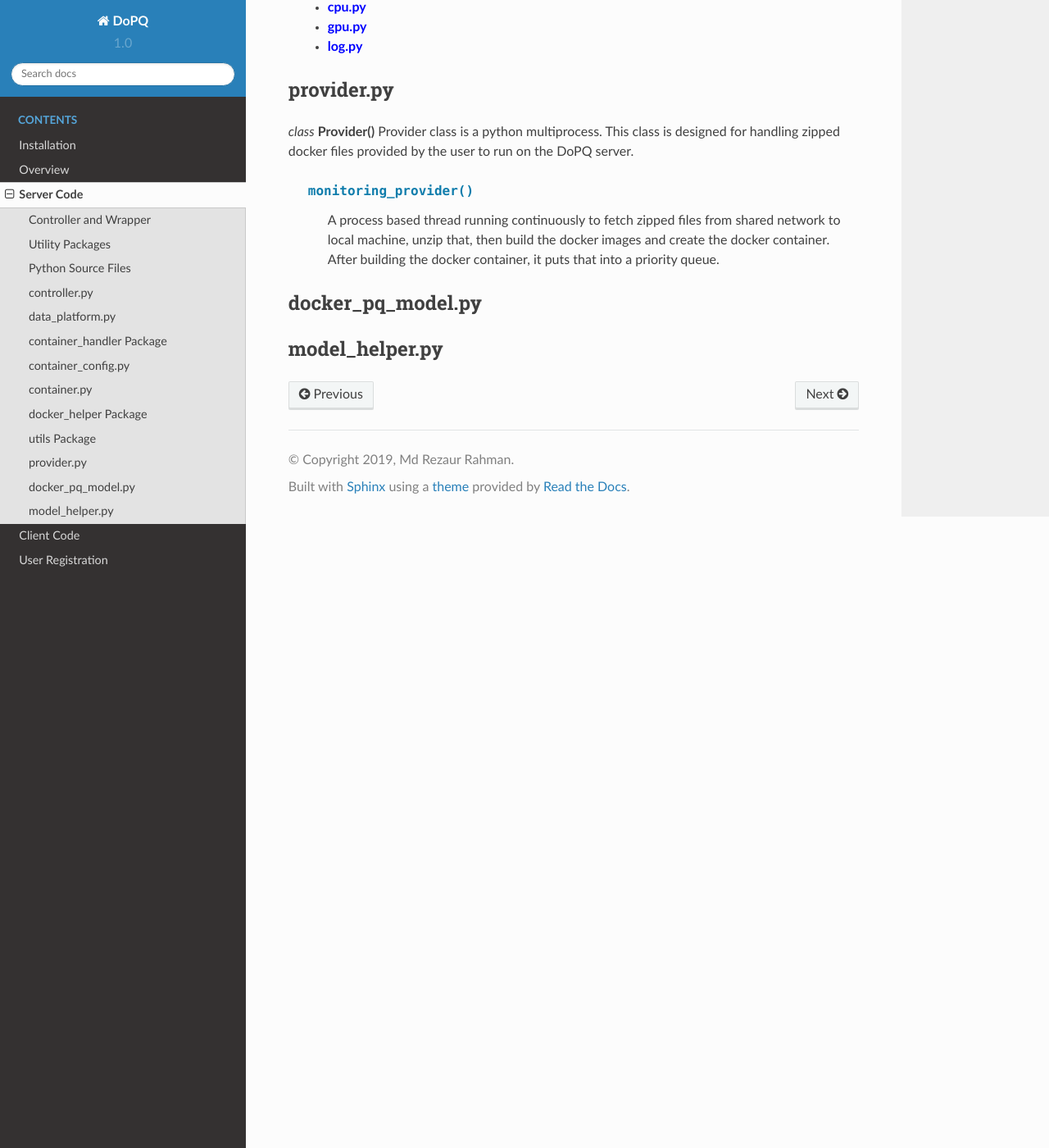
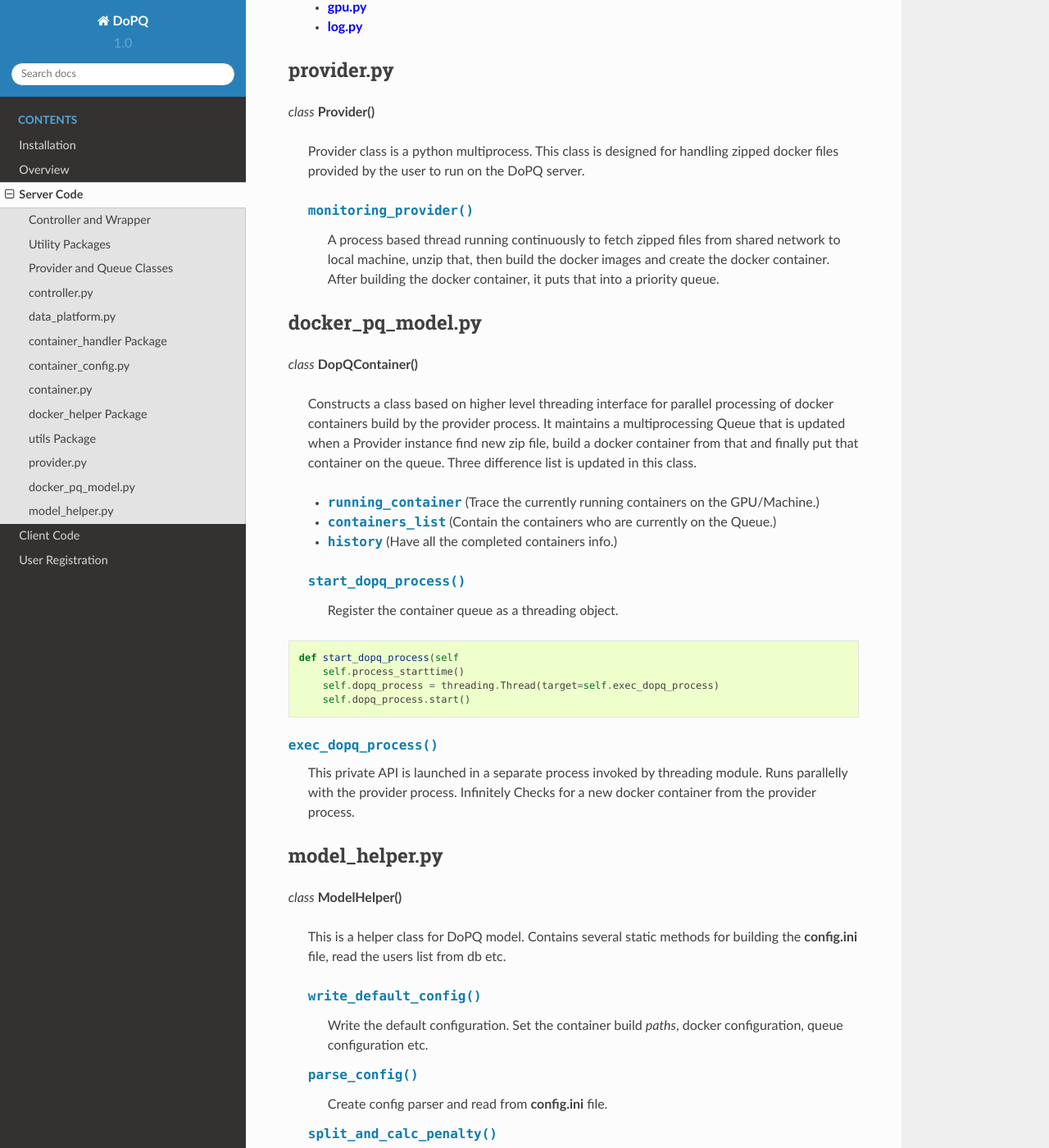
Before and after one commit to rezaurrakib/DoPQ-1.0, a Sphinx documentation site: the page built from docs/source/server.rst, in a window 1280 px wide and 1400 px high, scrolled down 3525 px. Shown: the whole window at 82% size. Built offline with Sphinx 7.4.7 and the Read the Docs theme 2.0.0, drawn with Linux system fonts in a browser that asks for light colours; some of the changed text lies outside the part shown.

Commit message:
Docs updated.

```diff
--- a/docs/source/index.rst
+++ b/docs/source/index.rst
@@ -7,11 +7,11 @@
 
 	<style> .customtext{color:#107dac; font-weight: bold; font-family:Georgia} </style>
 
-DoPQ 1.0 documentation!
-================================
+DoPQ 1.0
+=========
 	.. role:: customtext
 
-Welcome! This is the documentation for DoPQ 1.0. It's completely written in Python 3.
+Welcome! This is the documentation for DoPQ version 1.0. It's completely written in Python 3.
 
 DoPQ stands for :customtext:`Docker Priority Queue`. It's a software primarily made for running heavyweight deep learning models in the form of docker containers on a multi-gpu system. Internally it maintains a priority queue, including a penalty scoring system, hence ensures the balance between occupied gpu's among valid users.
 
--- a/docs/source/server.rst
+++ b/docs/source/server.rst
@@ -34,11 +34,10 @@ Utility Packages
 * :ref:`docker_helper Package`
 * :ref:`utils Package`
 
-Python Source Files
--------------------
+Provider and Queue Classes
+---------------------------
 * :ref:`provider.py`
 * :ref:`docker_pq_model.py`
-* :ref:`data_platform.py`
 * :ref:`model_helper.py`
 
 controller.py
@@ -162,7 +161,8 @@ provider.py
 -----------
 
 *class* **Provider()**
-Provider class is a python multiprocess. This class is designed for handling zipped docker files provided by the user to run on the DoPQ server.
+
+	Provider class is a python multiprocess. This class is designed for handling zipped docker files provided by the user to run on the DoPQ server.
 
 	:apicolor1:`monitoring_provider()`
 		A process based thread running continuously to fetch zipped files from shared network to local machine, unzip that, then build the docker images and
@@ -171,7 +171,46 @@ Provider class is a python multiprocess. This class is designed for handling zip
 
 docker_pq_model.py
 -------------------
+*class* **DopQContainer()**
 
+	Constructs a class based on higher level threading interface for parallel processing of docker containers build by the provider process.
+	It maintains a multiprocessing Queue that is updated when a Provider instance find new zip file, build a docker container from that and
+	finally put that container on the queue. Three difference list is updated in this class.
+
+	- :apicolor1:`running_container` (Trace the currently running containers on the GPU/Machine.)
+	- :apicolor1:`containers_list` (Contain the containers who are currently on the Queue.)
+	- :apicolor1:`history` (Have all the completed containers info.)
+
+	:apicolor1:`start_dopq_process()`
+		Register the container queue as a threading object.
+
+.. code-block:: python
+
+    def start_dopq_process(self
+        self.process_starttime()
+        self.dopq_process = threading.Thread(target=self.exec_dopq_process)
+        self.dopq_process.start()
+
+
+:apicolor1:`exec_dopq_process()`
+	This private API is launched in a separate process invoked by threading module. Runs parallelly with the provider process.
+	Infinitely Checks for a new docker container from the provider process.
 
 model_helper.py
 ----------------
+*class* **ModelHelper()**
+
+	This is a helper class for DoPQ model. Contains several static methods for building the **config.ini** file, read the users list from db etc.
+
+	:apicolor1:`write_default_config()`
+		Write the default configuration. Set the container build *paths*, docker configuration, queue configuration etc.
+
+	:apicolor1:`parse_config()`
+		Create config parser and read from **config.ini** file.
+
+	:apicolor1:`split_and_calc_penalty()`
+		Method invoked for calculating penalty score for every user who runs docker container in the system. There are a series of APIs doing this task.
+		For more details, please look into *model_helper.py* file.
+
+	:apicolor1:`container_freq_for_user()`
+		Helper method for counting how many containers in the list belong to a valid user.
```
